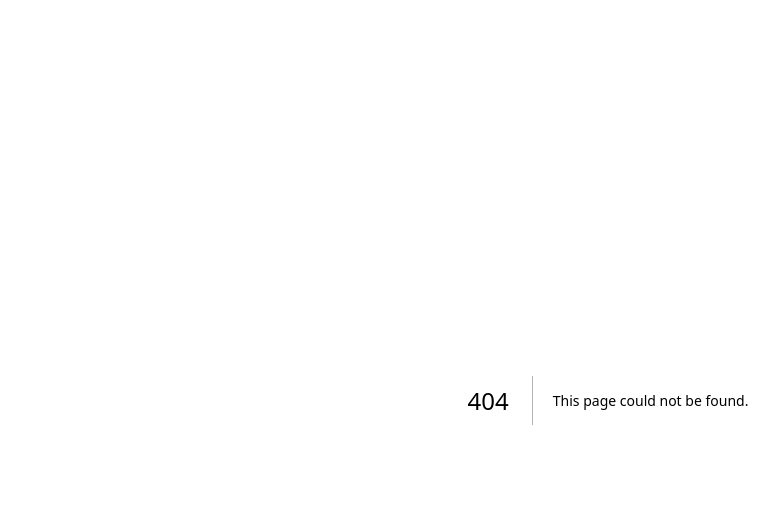
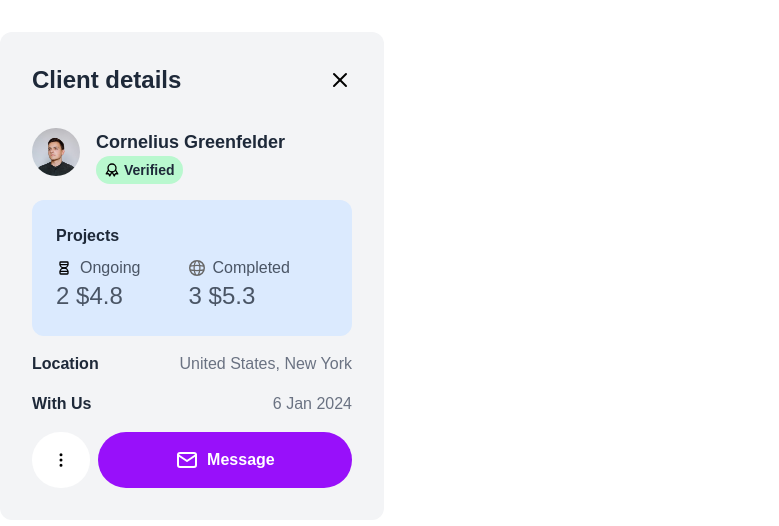
Before and after one commit to uletin/my-app-2026, a Next.js app: page /sub-users in a window 1280 px wide. Before the commit this address had no page. Shown: the top 526 px of the page, without its empty margins (32-811 px from the left). Built offline with nearby package versions, Linux system fonts and the light colour scheme.

Commit message:
feat : learn components

```diff
--- /dev/null
+++ b/app/sub-users/_components/button-1.tsx
@@ -0,0 +1,8 @@
+export default function ButtonFirst() {
+  return (
+    <button className="py-4 px-8 flex gap-2 bg-purple-600 text-white rounded-full w-full items-center justify-center font-bold">
+      <div className="w-6 h-6 bg-white mask mask-[url('/mail.svg')] mask-no-repeat mask-center mask-contain"></div>
+      <p>Message</p>
+    </button>
+  );
+}
--- /dev/null
+++ b/app/sub-users/_components/detail-card.tsx
@@ -0,0 +1,23 @@
+export default function DetailCard({
+  img,
+  title,
+  qty,
+  price,
+}: {
+  img: string;
+  title: string;
+  qty: number;
+  price: number;
+}) {
+  return (
+    <div className="mt-2 text-gray-600  ">
+      <div className="flex gap-2 items-center   ">
+        <img src={img} className="h-4 w-4" />
+        <p>{title}</p>
+      </div>
+      <p className="text-2xl">
+        {qty} ${price}
+      </p>
+    </div>
+  );
+}
--- /dev/null
+++ b/app/sub-users/page.tsx
@@ -0,0 +1,61 @@
+import ButtonFirst from "./_components/button-1";
+import DetailCard from "./_components/detail-card";
+
+export default function Users() {
+  return (
+    <div className="h-screen p-8">
+      <div className="w-96 bg-gray-100 rounded-xl text-gray-800 p-8 flex flex-col gap-4">
+        <div className="flex items-center justify-between font-bold">
+          <h2 className="text-2xl">Client details</h2>
+          <button>
+            <img src="/x.svg" className="h-6 w-6" />
+          </button>
+        </div>
+        <div className="flex gap-4 mt-4">
+          <img
+            src={"/avatar-2.avif"}
+            className="rounded-full w-12 h-12 bg-cover"
+          />
+          <div className="flex flex-col justify-center items-start font-bold">
+            <p className="text-lg">Cornelius Greenfelder</p>
+            <div className="bg-green-200 py-1 px-2 rounded-full flex items-center gap-1">
+              <img src={"/award.svg"} className="h-4 w-4" />
+              <p className="text-sm">Verified</p>
+            </div>
+          </div>
+        </div>
+        <div className="p-6 bg-blue-100 rounded-xl">
+          <p className="font-bold">Projects</p>
+          <div className="flex items-center gap-12">
+            <DetailCard
+              img="/hourglass.svg"
+              title="Ongoing"
+              qty={2}
+              price={4.8}
+            />
+            <DetailCard
+              img="/globe.svg"
+              title="Completed"
+              qty={3}
+              price={5.3}
+            />
+          </div>
+        </div>
+        <div className="flex justify-between items-center">
+          <p className="font-semibold">Location</p>
+          <p className="text-gray-500">United States, New York</p>
+        </div>
+        <div className="flex justify-between items-center">
+          <p className="font-semibold">With Us</p>
+          <p className="text-gray-500">6 Jan 2024</p>
+        </div>
+        <div className="flex gap-2">
+          <button className="py-4 px-5   bg-white rounded-full">
+            <img src={"/dots-vertical.svg"} />
+          </button>
+          <ButtonFirst />
+        </div>
+      </div>
+    </div>
+  );
+}
```
